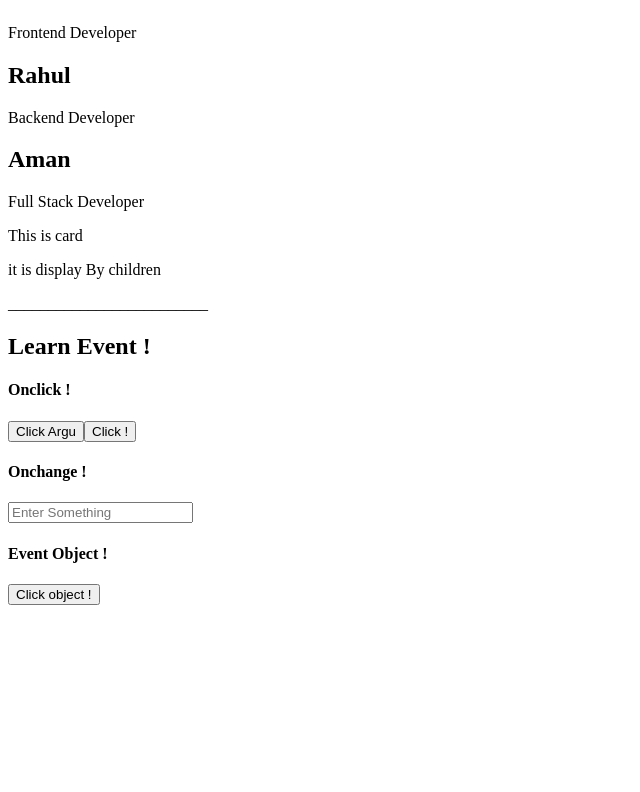
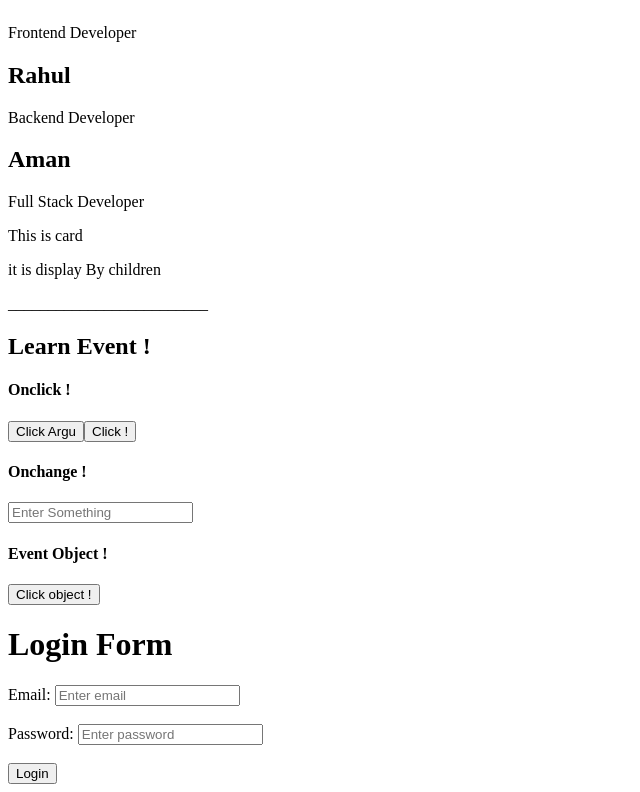
Before and after one commit to prafulM23/react-learning-journey, a React (Vite) app: page / in a window 1280 px wide. Shown: the part 727-1519 px from the top of the page, without its empty margins (0-640 px from the left). Before the commit the page ends 1340 px from the top, so only its background shows below. Built offline with nearby package versions, Linux system fonts and the light colour scheme.

Commit message:
practice React events & Object

```diff
--- a/src/components/learn_event.jsx
+++ b/src/components/learn_event.jsx
@@ -1,3 +1,21 @@
+
+
+const LearnEvent = () => {
+    let email = "";
+    let password = "";
+    const handleEmail = (event) => {
+        email = event.target.value;
+    };
+    const handlePassword = (event) => {
+        password = event.target.value;
+    };
+    const handleSubmit = (event) => {
+        event.preventDefault();
+
+        console.log("Email:", email);
+        console.log("Password:", password);
+    };
+
     const handleEvent = (name) => {
         console.log(`Hello ${name}`)
     }
@@ -12,9 +30,6 @@ const handleChange = (e) => {
     const handleClick = (e) => {
         console.log(e.target.innerText) // output = Click object
     }
-
-
-const LearnEvent = () => {
     return (
         <>
             <h2>Learn Event !</h2>
@@ -26,8 +41,40 @@ const LearnEvent = () => {
             <h4>Event Object !</h4>
             <button onClick={handleClick}>Click object !</button>
 
+            <h1>Login Form</h1>
+
+            <form onSubmit={handleSubmit}>
+                <div>
+                    <label>Email: </label>
+                    <input
+                        type="email"
+                        placeholder="Enter email"
+                        onChange={handleEmail}
+                    />
+                </div>
+
+                <br />
+
+                <div>
+                    <label>Password: </label>
+                    <input
+                        type="password"
+                        placeholder="Enter password"
+                        onChange={handlePassword}
+                    />
+                </div>
+
+                <br />
+
+                <button type="submit">Login</button>
+            </form>
+
         </>
     )
 }
 
+
+
+
+
 export default LearnEvent
```
Lines whose indentation alone changed are shown as unchanged.
